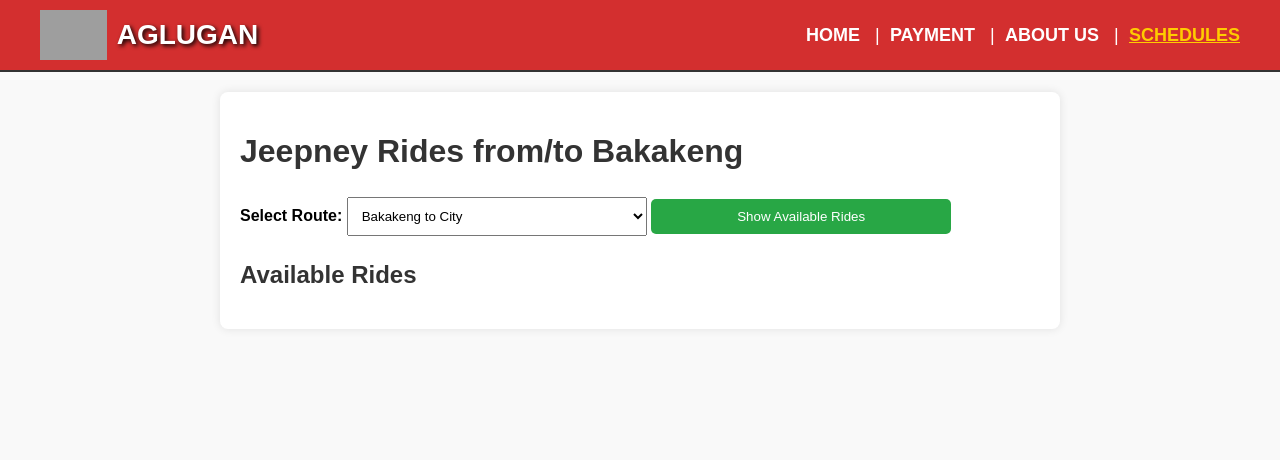
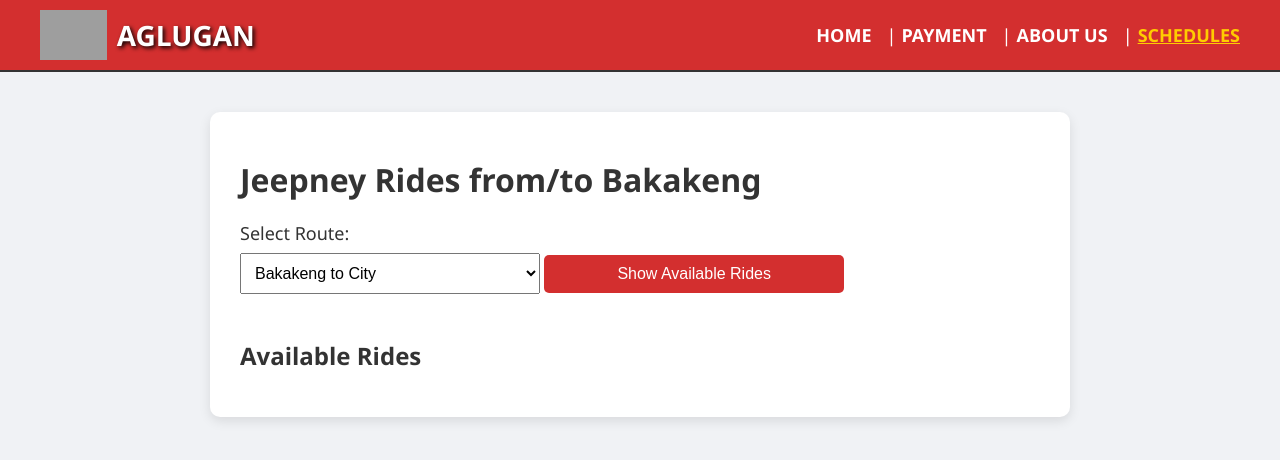
Before and after one commit to Ke-yuu/AgLugan, a PHP site: page /html/schedule.html in a window 1280 px wide. Shown: the top 460 px of the page. Run offline with PHP 8.4, Linux system fonts and the light colour scheme; grey boxes are pictures that could not be loaded.

Commit message:
ride-list design

```diff
--- a/css/schedule.css
+++ b/css/schedule.css
@@ -1,9 +1,10 @@
 /* General Body Styles */
 body {
-  font-family: Arial, sans-serif;
-  background-color: #f9f9f9;
+  font-family: 'Segoe UI', Tahoma, Geneva, Verdana, sans-serif;
+  background-color: #f0f2f5; /* Slightly off-white background */
   margin: 0;
   padding: 0;
+  color: #333;
 }
 
 /* Header Navigation Bar */
@@ -84,48 +85,165 @@ nav ul li:first-child::before {
   content: none;
 }
 
-/* Payment Page Styles */
+/* Container Styles */
 .container {
   max-width: 800px;
-  margin: 20px auto;
+  margin: 40px auto;
   background-color: #fff;
-  padding: 20px;
-  border-radius: 8px;
-  box-shadow: 0 0 10px rgba(0, 0, 0, 0.1);
+  padding: 25px 30px;
+  border-radius: 10px;
+  box-shadow: 0 4px 12px rgba(0, 0, 0, 0.1);
 }
 
 h1, h2 {
   color: #333;
-}
-
-.payment-selection {
   margin-bottom: 20px;
 }
 
-.payment-section {
-  display: none;
+.ride-form {
+  margin-bottom: 30px;
 }
 
 label {
-  font-weight: bold;
+  display: block;
+  margin-bottom: 8px;
+  font-size: 18px;
 }
 
-input, select, button {
+select, button {
   padding: 10px;
-  margin: 5px 0;
+  margin-bottom: 15px;
   width: 100%;
   max-width: 300px;
+  font-size: 16px;
   box-sizing: border-box;
 }
 
 button {
+  background-color: #d32f2f;
+  color: #fff;
+  border: none;
+  border-radius: 5px;
+  cursor: pointer;
+  transition: background-color 0.3s ease;
+}
+
+button:hover {
+  background-color: #b71c1c;
+}
+
+#rides-list {
+  list-style: none;
+  padding: 0;
+  margin: 0;
+}
+
+.ride-item {
+  border: 1px solid #ccc;
+  border-radius: 15px;
+  padding: 15px;
+  margin-bottom: 15px;
+  background-color: #fff;
+  transition: background-color 0.3s ease, transform 0.3s ease;
+  box-shadow: 0 2px 4px rgba(0, 0, 0, 0.1);
+}
+
+.ride-item:hover {
+  transform: translateY(-5px);
+  box-shadow: 0 4px 8px rgba(0, 0, 0, 0.2);
+}
+
+
+.full {
+  background-color: red;
+}
+
+.limited {
+  background-color: yellow;
+}
+
+.available {
+  background-color: green;
+}
+
+/* Ride Details Style */
+.ride-details {
+  display: flex;
+  justify-content: space-between;
+  align-items: center;
+  flex-wrap: wrap;
+}
+
+
+.ride-info {
+  margin-bottom: 8px;
+  font-size: 16px;
+}
+
+.label {
+  font-weight: bold;
+  color: #333;
+}
+
+/* No Available Rides Message */
+#rides-list li {
+  padding: 15px;
+  background-color: #fff3cd;
+  border: 1px red;
+  border-radius: 8px;
+  color: #856404;
+}
+
+.book-button {
+  margin-top: 10px;
+  padding: 8px 12px;
   background-color: #28a745;
   color: white;
   border: none;
+  border-radius: 5px;
   cursor: pointer;
-  border-radius: 5px;
+  margin-left: auto;
+  transition: background-color 0.3s ease;
 }
 
-button:hover {
+.book-button:hover:not(:disabled) {
   background-color: #218838;
 }
+
+.book-button:disabled {
+  background-color: #6c757d;
+  cursor: not-allowed;
+}
+
+.ride-item {
+  transition: background-color 0.3s ease, transform 0.3s ease, box-shadow 0.3s ease;
+}
+
+
+.book-button {
+  transition: background-color 0.3s ease, transform 0.2s ease;
+}
+
+.book-button:hover:not(:disabled) {
+  transform: scale(1.05);
+}
+
+
+/* Responsive Design */
+@media (max-width: 600px) {
+  .ride-details {
+    font-size: 14px;
+  }
+
+  .ride-item {
+    padding: 10px;
+  }
+
+  label, select, button {
+    font-size: 16px;
+  }
+
+  .ride-info {
+    font-size: 14px;
+  }
+}
--- a/script/schedule.js
+++ b/script/schedule.js
@@ -30,19 +30,24 @@ function showRides() {
     const rideItem = document.createElement("li");
 
     const rideDetails = `
-      <div>
-        <span>Jeepney Number:</span> ${ride.jeepneyNumber}
-      </div>
-      <div>
-        <span>Time:</span> ${ride.time}
-      </div>
-      <div>
-        <span>Seats Available:</span> ${ride.seats}
-      </div>
-      <div>
-        <span>Wait Time:</span> ${ride.waitTime}
-      </div>
-    `;
+  <div class="ride-details">
+    <div class="ride-info">
+      <span class="label">Jeepney Number:</span> ${ride.jeepneyNumber}
+    </div>
+    <div class="ride-info">
+      <span class="label">Time:</span> ${ride.time}
+    </div>
+    <div class="ride-info">
+      <span class="label">Seats Available:</span> ${ride.seats}
+    </div>
+    <div class="ride-info">
+      <span class="label">Wait Time:</span> ${ride.waitTime}
+    </div>
+    <button class="book-button" ${ride.seats === 0 ? 'disabled' : ''}>
+      ${ride.seats > 0 ? 'Book Now' : 'Full'}
+    </button>
+  </div>
+`;
 
     rideItem.innerHTML = rideDetails;
 
```
